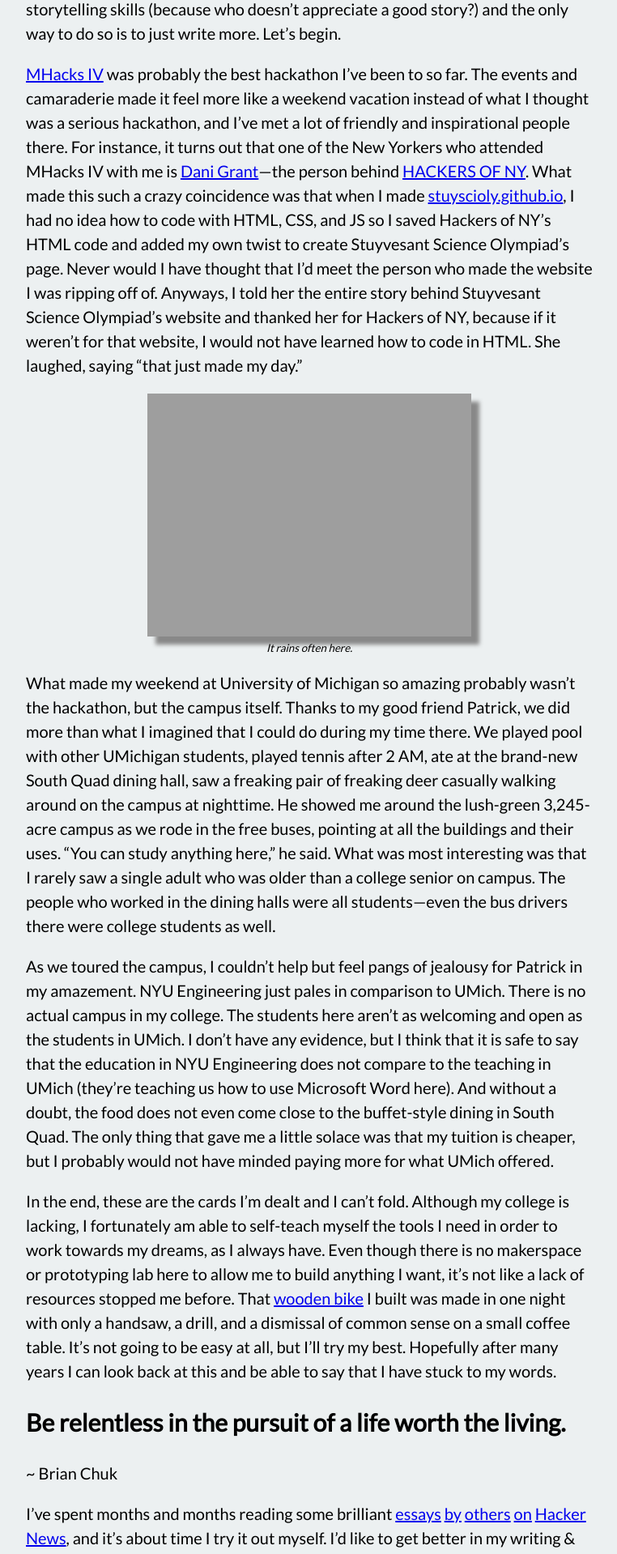
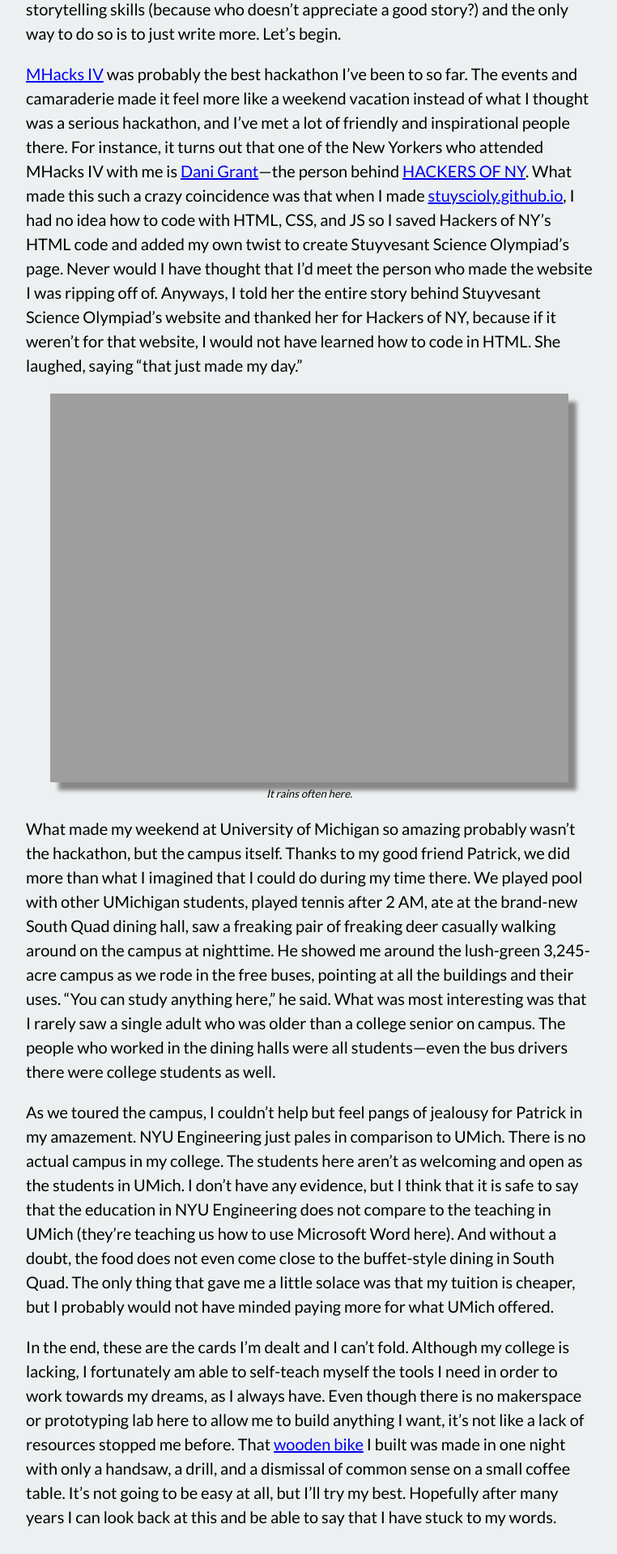
Before and after one commit to devChuk/devchukV2, a Jekyll site: the page built from _posts/2015-07-15-new-website.md, in a window 1280 px wide. Shown: the part 862-2781 px from the top of the page at 81% size, without its empty margins (258-1020 px from the left). Built offline with Jekyll 4.4.1, drawn with Linux system fonts in a browser that asks for light colours; nearby versions of some CDN libraries; Markdown is read by kramdown in place of the engine named in the settings.

Commit message:
alright seems pretty done

```diff
--- a/_posts/2015-07-15-new-website.md
+++ b/_posts/2015-07-15-new-website.md
@@ -3,7 +3,7 @@
 title: MHacks IV & College
 ---
 
-<center><img src="http://devchuk.github.io/res/img/posts/mhacks.jpeg" alt="MHacks" height="338" width="450"></center>
+<center><img src="http://devchuk.github.io/res/img/posts/mhacks.jpeg" alt="MHacks" width="450"></center>
 
 I haven't really thought about the use of this blog ever since I programmed it. It was more of an excuse to learn how to use [Jekyll](http://jekyllrb.com/) to be honest. But now, it seems to be a good idea to have a semi-private place on the web where I can put my thoughts in and maybe revisit after some time later.
 
@@ -13,7 +13,7 @@
 
 [MHacks IV](http://mhacks.org/) was probably the best hackathon I've been to so far. The events and camaraderie made it feel more like a weekend vacation instead of what I thought was a serious hackathon, and I've met a lot of friendly and inspirational people there. For instance, it turns out that one of the New Yorkers who attended MHacks IV with me is [Dani Grant](http://www.thedanigrant.com/)&#8212;the person behind [HACKERS OF NY](http://hackersofny.com/). What made this such a crazy coincidence was that when I made [stuyscioly.github.io](http://stuyscioly.github.io/), I had no idea how to code with HTML, CSS, and JS so I saved Hackers of NY's HTML code and added my own twist to create Stuyvesant Science Olympiad's page. Never would I have thought that I'd meet the person who made the website I was ripping off of. Anyways, I told her the entire story behind Stuyvesant Science Olympiad's website and thanked her for Hackers of NY, because if it weren't for that website, I would not have learned how to code in HTML. She laughed, saying "that just made my day."
 
-<center><img src="http://devchuk.github.io/res/img/posts/rainymich.jpg" alt="rain"><br>
+<center><img src="http://devchuk.github.io/res/img/posts/rainymich.jpg" alt="rain" width="640"><br>
 <small><i>It rains often here.</i></small></center>
 
 What made my weekend at University of Michigan so amazing probably wasn't the hackathon, but the campus itself. Thanks to my good friend Patrick, we did more than what I imagined that I could do during my time there. We played pool with other UMichigan students, played tennis after 2 AM, ate at the brand-new South Quad dining hall, saw a freaking pair of freaking deer casually walking around on the campus at nighttime. He showed me around the lush-green 3,245-acre campus as we rode in the free buses, pointing at all the buildings and their uses. "You can study anything here," he said. What was most interesting was that I rarely saw a single adult who was older than a college senior on campus. The people who worked in the dining halls were all students&#8212;even the bus drivers there were college students as well.
--- a/res/css/posts.css
+++ b/res/css/posts.css
@@ -260,6 +260,7 @@
 	}
 	img {
 		width: 100%;
+		box-shadow: none;
 	}
 } /* CLOSE WIDE MOBILE LAYOUT
 
@@ -282,5 +283,6 @@
 	}
 	img {
 		width: 100%;
+		box-shadow: none;
 	}
 } /* CLOSE MOBILE LAYOUT */
```
